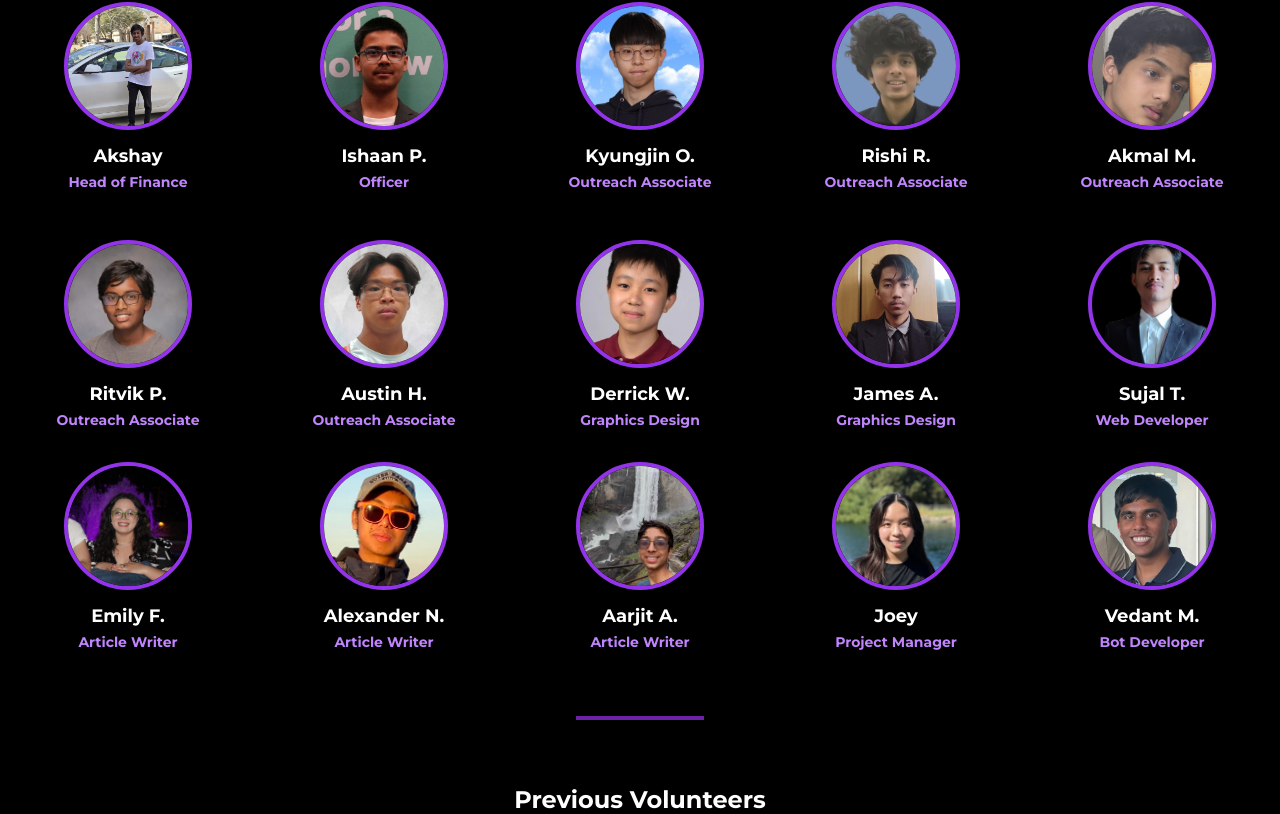
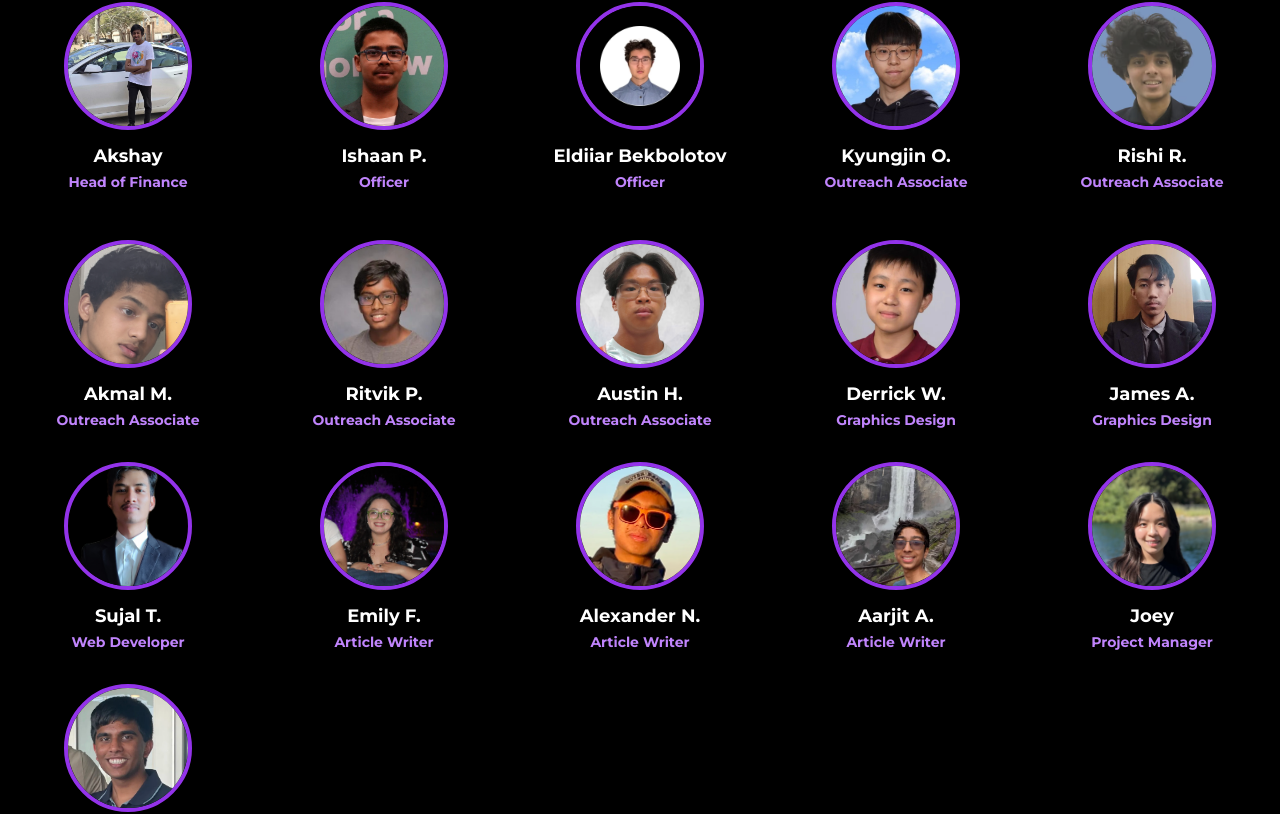
Before and after one commit to TCYTseven/hackunited-org, a Next.js app: page /team in a window 1280 px wide. Shown: the part 855-1669 px from the top of the page. Built offline with nearby package versions, Linux system fonts and the light colour scheme.

Commit message:
feat: add Eldiiar Bekbolotov as Officer to team page

```diff
--- a/app/team/page.tsx
+++ b/app/team/page.tsx
@@ -70,6 +70,11 @@ const headsTeam: TeamMember[] = [
     name: "Ishaan P.",
     position: "Officer",
     image: "/images/team-images/ishaan.png",
+  },
+  {
+    name: "Eldiiar Bekbolotov",
+    position: "Officer",
+    image: "/images/team-images/Eldiiar Bekbolotov.png",
   },
 ];
 
```
Also changed, not shown: public/images/team-images/Eldiiar Bekbolotov.png (added).
